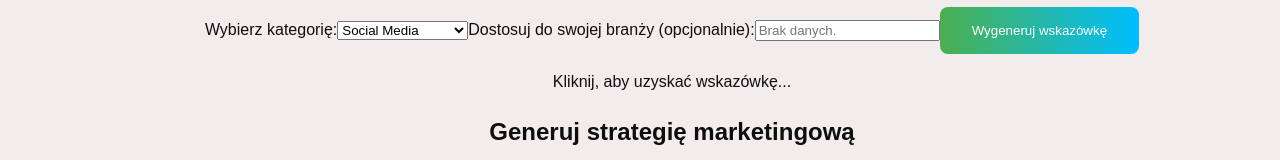
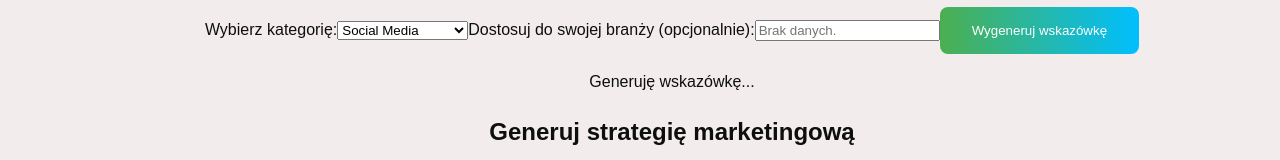
Before and after one commit to Romanpietraszko/myapp, a React (Vite) app: page /home in a window 1280 px wide. Shown: the part 245-405 px from the top of the page. Built offline with nearby package versions, Linux system fonts and the light colour scheme.

Commit message:
Usnięto zbędny napis w StrategyForm.tsx

```diff
--- a/src/components/StrategyForm.tsx
+++ b/src/components/StrategyForm.tsx
@@ -59,7 +59,6 @@
         categories={['SEO', 'Social Media', 'Content Marketing']}
         defaultCategory="Social Media"
         customContextPlaceholder={customContext || 'Brak danych.'} // Dynamiczny kontekst
-        initialTipText="Kliknij, aby uzyskać wskazówkę..."
       />
        <h2>Generuj strategię marketingową</h2>
 
```
